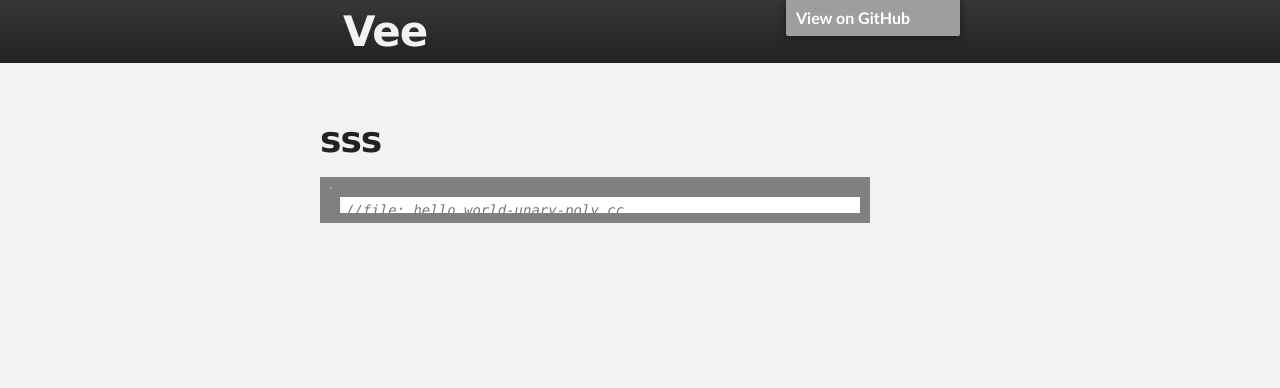
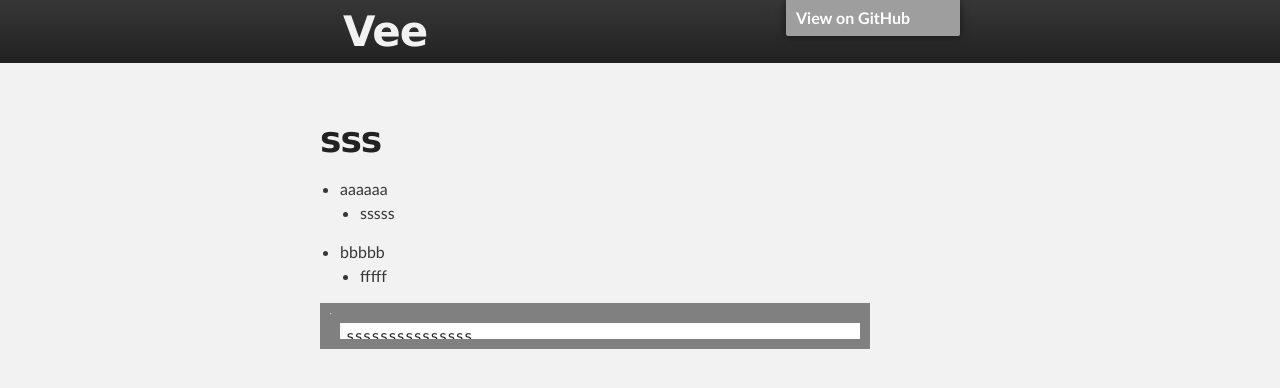
Before and after one commit to tmp2tmp/eee, a Jekyll site: the page built from docs/sss.md, in a window 1280 px wide. Shown: the top 388 px of the page. Built offline with Jekyll 4.4.1, drawn with Linux system fonts in a browser that asks for light colours; our own code applies the rules of GitHub Pages for plain Markdown files; the repository's description, which GitHub fills in, is left out; part of the change alters nothing that is shown; grey boxes are pictures that could not be loaded.

Commit message:
Update sss.md

````diff
--- a/docs/sss.md
+++ b/docs/sss.md
@@ -1,71 +1,11 @@
 # sss
 
+- aaaaaa
+  -  sssss
+- bbbbb
+  - fffff
+
 ```c++
-//file: hello_world-unary-poly.cc
-#include "vane.h"   //required
-#include <stdio.h>
-using std::tuple;
-
-
-struct Base         { virtual ~Base(){} };  //required: polymorphic base
-struct Hello : Base { };
-struct World : Base { };
-
-
-////////////////////////////////////////////////////////////////////////////////
-//co-class that defines the traits & function set for a multi-function
-struct Fx
-{
-    //declares the type signature of the multi-function
-    using type = void (const char*, Base&);
-                     // polymorphic Base& is the virtual parameters
-                     //    *,&,&& are supported;   also return type is supported
-
-    //argument type selectors:  eventually confines the specialized function set
-    using domains = tuple<
-        tuple <Base, Hello, World> //types for Base& must be one of them or their subclasses
-        >;
-
-//specify argument-specialized functions:
-    void operator()(const char *p, Base  &) { printf("%12s --> Base??\n", p);  } //f0
-    void operator()(const char *p, Hello &) { printf("%12s --> Hello \n", p);  } //f0
-    void operator()(const char *p, World &) { printf("%12s --> World \n", p);  } //f1
-};
-
-
-////////////////////////////////////////////////////////////////////////////////
-template<typename Func>
-void call_test_baseTyped(Func *func, const char *p, Base &h) {
-    (*func) (p, h);
-}
-
-int main() try
-{
-    vane::multi_func <Fx>   multi_func;
-    vane::virtual_func <void (const char*, Base&)>
-         *virtual_func = &multi_func;
-
-    Fx  func;  //ordinary function object
-
-
-    Hello  hello;
-    World  world;
-
-    call_test_baseTyped (       &func,         "func", hello);
-    call_test_baseTyped (       &func,         "func", world);
-    call_test_baseTyped ( &multi_func,   "multi_func", hello);
-    call_test_baseTyped ( &multi_func,   "multi_func", world);
-    call_test_baseTyped (virtual_func, "virtual_func", hello);
-    call_test_baseTyped (virtual_func, "virtual_func", world);
-}
-catch(const std::exception &e) { fprintf(stderr,"\n\nexception : %s", e.what()); }
-
-/* output **********************************************************************
-        func --> Base??
-        func --> Base??
-  multi_func --> Hello
-  multi_func --> World
-virtual_func --> Hello
-virtual_func --> World
-*/
+sssssssssssssss
+fffffffffffffff
 ```
````
